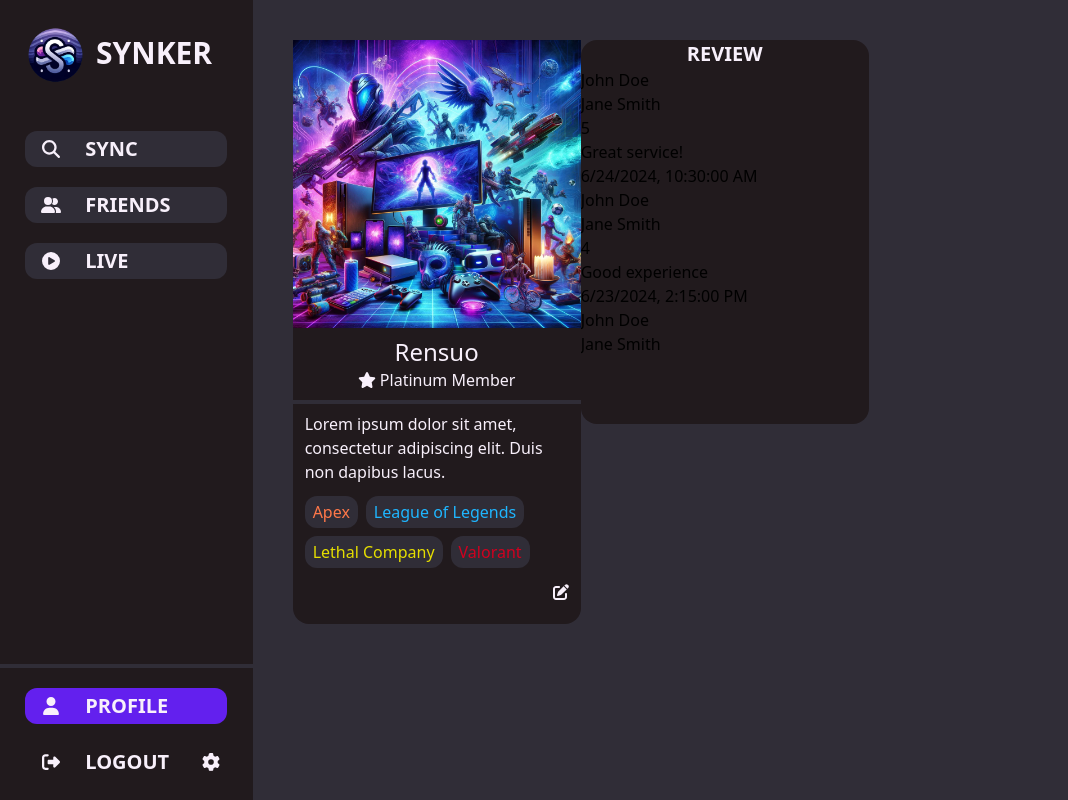
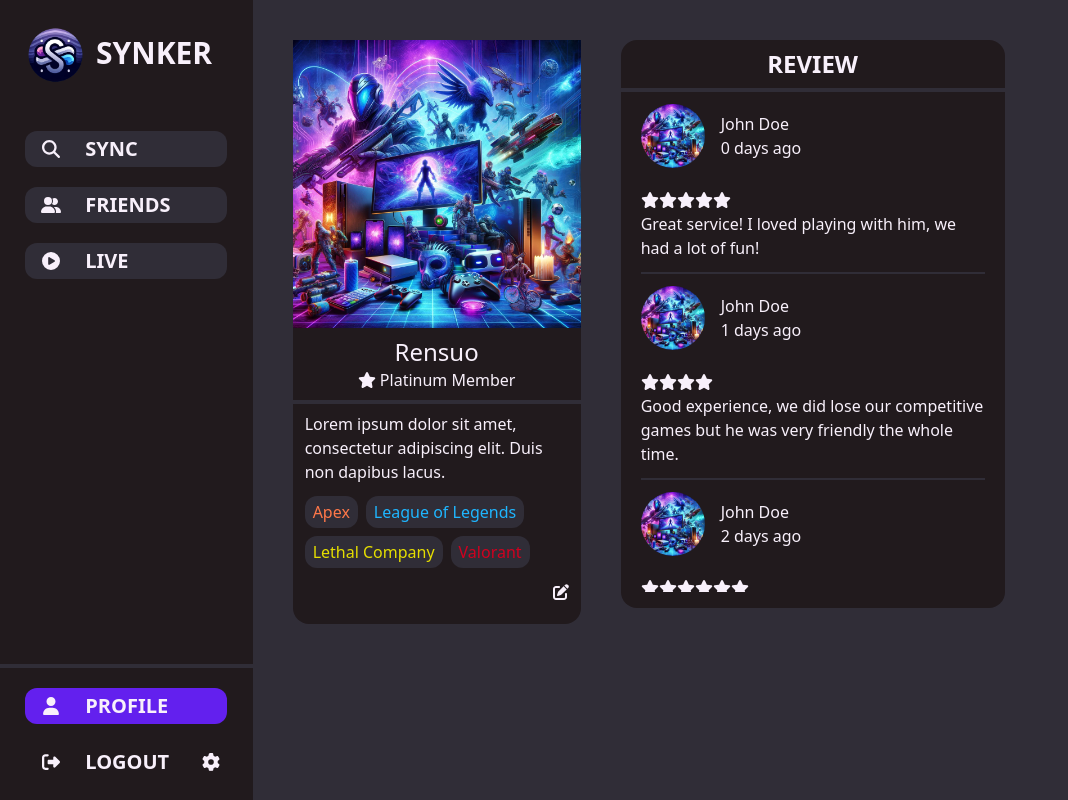
Before and after one commit to varangill/Synker, a React (Vite) app in the folder client/: page /profile in a window 1280 px wide. Shown: the whole page, without its empty margins (0-1068 px from the left). Built offline with nearby package versions, Linux system fonts and the light colour scheme; no server answers; a web font is replaced by a local one.

Commit message:
review container

```diff
--- a/client/src/test/testReviewList.tsx
+++ b/client/src/test/testReviewList.tsx
@@ -41,7 +41,7 @@ const reviews = [
     reviewer1,
     recipient1,
     5,
-    "Great service!",
+    "Great service! I loved playing with him, we had a lot of fun!",
     new Date("2024-06-24T10:30:00Z")
   ),
   new Review(
@@ -49,15 +49,15 @@ const reviews = [
     reviewer1,
     recipient1,
     4,
-    "Good experience",
+    "Good experience, we did lose our competitive games but he was very friendly the whole time.",
     new Date("2024-06-23T14:15:00Z")
   ),
   new Review(
     "3",
     reviewer1,
     recipient1,
-    3,
-    "Average performance",
+    6,
+    "Average performance, I was kind of bored though.",
     new Date("2024-06-22T09:00:00Z")
   ),
 ];
--- a/client/src/ui/components/ReviewBox.tsx
+++ b/client/src/ui/components/ReviewBox.tsx
@@ -1,27 +1,40 @@
 import { User } from "../../models/User";
+import { FontAwesomeIcon } from "@fortawesome/react-fontawesome";
+import { faStar } from "@fortawesome/free-solid-svg-icons";
 
 interface ReviewProps {
   reviewer: User;
   recipient: User;
   rating: number;
-  text: String;
+  text: string;
   created_time: Date;
 }
 const Review: React.FC<ReviewProps> = ({
   reviewer,
-  recipient,
   rating,
   text,
   created_time,
 }) => {
-  const formattedDate = created_time.toLocaleString();
+  const currentDate = new Date();
+  const timeDifference = currentDate.getTime() - created_time.getTime();
+  const formattedDate = Math.floor(timeDifference / (1000 * 60 * 60 * 24));
   return (
-    <div className="w-full h-full bg-gray-200">
-      <div>{reviewer.getUsername()}</div>
-      <div>{recipient.getUsername()}</div>
-      <div>{rating}</div>
-      <div>{text}</div>
-      <div>{formattedDate}</div>
+    <div className="w-full h-full bg-gray-200 text-white pb-3 pl-5 pr-5">
+      <div className="flex flex-row items-center pb-5">
+        <img
+          className="rounded-full h-16"
+          src={reviewer.getProfilePicture()}
+        ></img>
+        <div className="ml-4">
+          <div>{reviewer.getUsername()}</div>
+          <div>{formattedDate} days ago</div>
+        </div>
+      </div>
+      {[...Array(rating)].map(() => (
+        <FontAwesomeIcon icon={faStar} />
+      ))}
+      <div className="pb-3">{text}</div>
+      <div className="title-line w-full bg-gray-100 h-0.5"></div>
     </div>
   );
 };
--- a/client/src/ui/components/ReviewCard.tsx
+++ b/client/src/ui/components/ReviewCard.tsx
@@ -6,10 +6,19 @@ interface ReviewCardProps {
 }
 
 const ReviewCard: React.FC<ReviewCardProps> = ({ reviewsList }) => {
+  reviewsList.sort(
+    (a, b) =>
+      new Date(b.getCreatedTime()).getTime() -
+      new Date(a.getCreatedTime()).getTime()
+  );
   return (
-    <div className="rounded-2xl flex flex-col items-center bg-gray-200 w-full h-full max-h-96">
-      <div className="title text-xl text-white font-bold">REVIEW</div>
-      <div className="h-72 w-72 overflow-y-scroll no-scrollbar">
+    <div className="game-selection-container rounded-2xl flex flex-col items-center bg-gray-200 w-full">
+      <div className="title text-white font-bold items-center p-2 xl:text-2xl lg:text-2xl md:text-base sm:text-xl">
+        REVIEW
+      </div>
+      <div className="title-line w-full bg-gray-100 h-1"></div>
+      <div className="max-h-[500px] overflow-y-scroll no-scrollbar rounded-b-2xl">
+        <div className="pb-3"></div>
         {reviewsList.map((review, index) => (
           <div key={index}>
             <ReviewBox
@@ -22,6 +31,7 @@ const ReviewCard: React.FC<ReviewCardProps> = ({ reviewsList }) => {
           </div>
         ))}
       </div>
+      <div className="h-4"></div>
     </div>
   );
 };
--- a/client/src/ui/pages/ProfilePage.tsx
+++ b/client/src/ui/pages/ProfilePage.tsx
@@ -20,7 +20,7 @@ export default function ProfilePage() {
   return (
     <div className="App flex flex-row bg-gray-100 h-screen">
       <Navigation />
-      <div className="profile-screen-container flex flex-row w-full h-full flex-wrap overflow-y-scroll overflow-x-hidden p-10">
+      <div className="profile-screen-container flex flex-row w-full h-full flex-wrap overflow-y-scroll overflow-x-hidden p-10 gap-10">
         <div>
           <Profile
             profilePicture={testUser.getProfilePicture()}
@@ -31,7 +31,7 @@ export default function ProfilePage() {
             auth={auth}
           />
         </div>
-        <div className="">
+        <div className="w-96">
           <ReviewCard reviewsList={testReviewList} />
         </div>
       </div>
```
